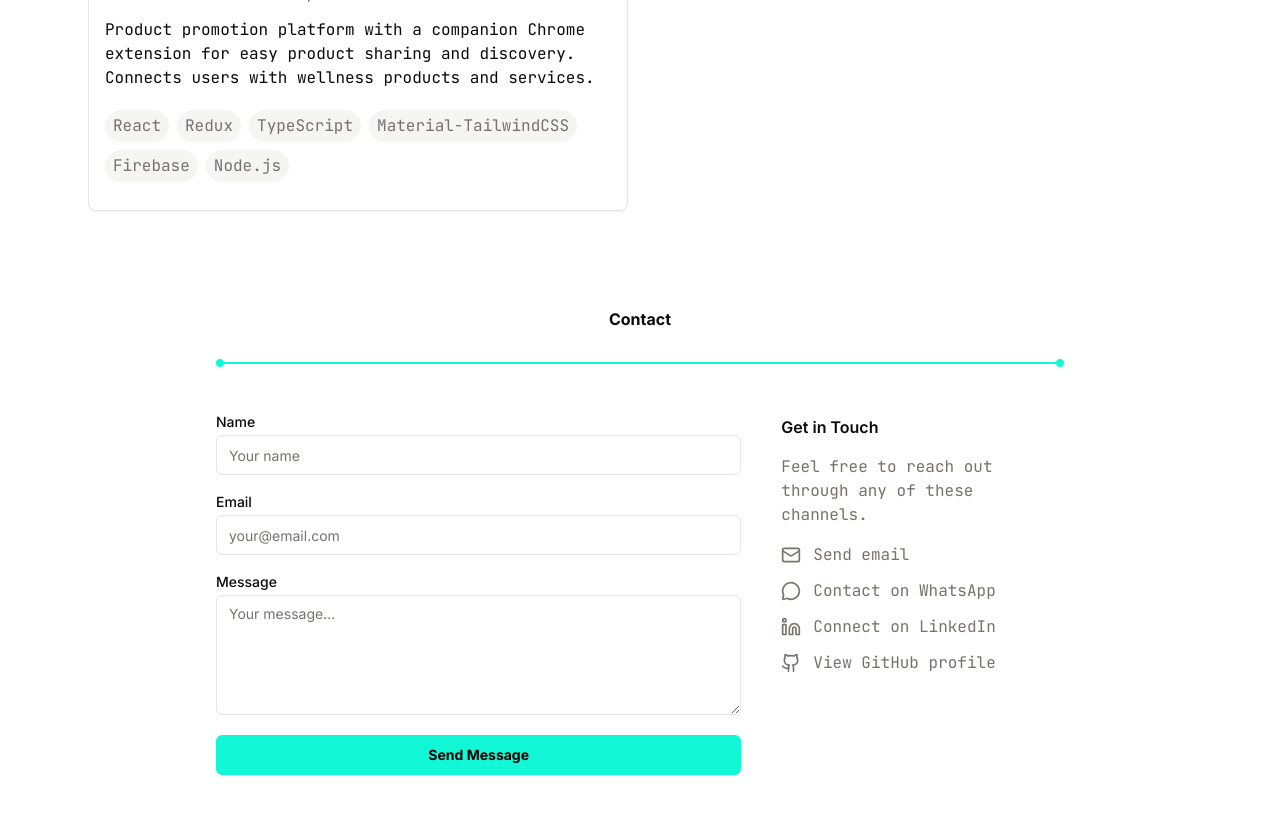
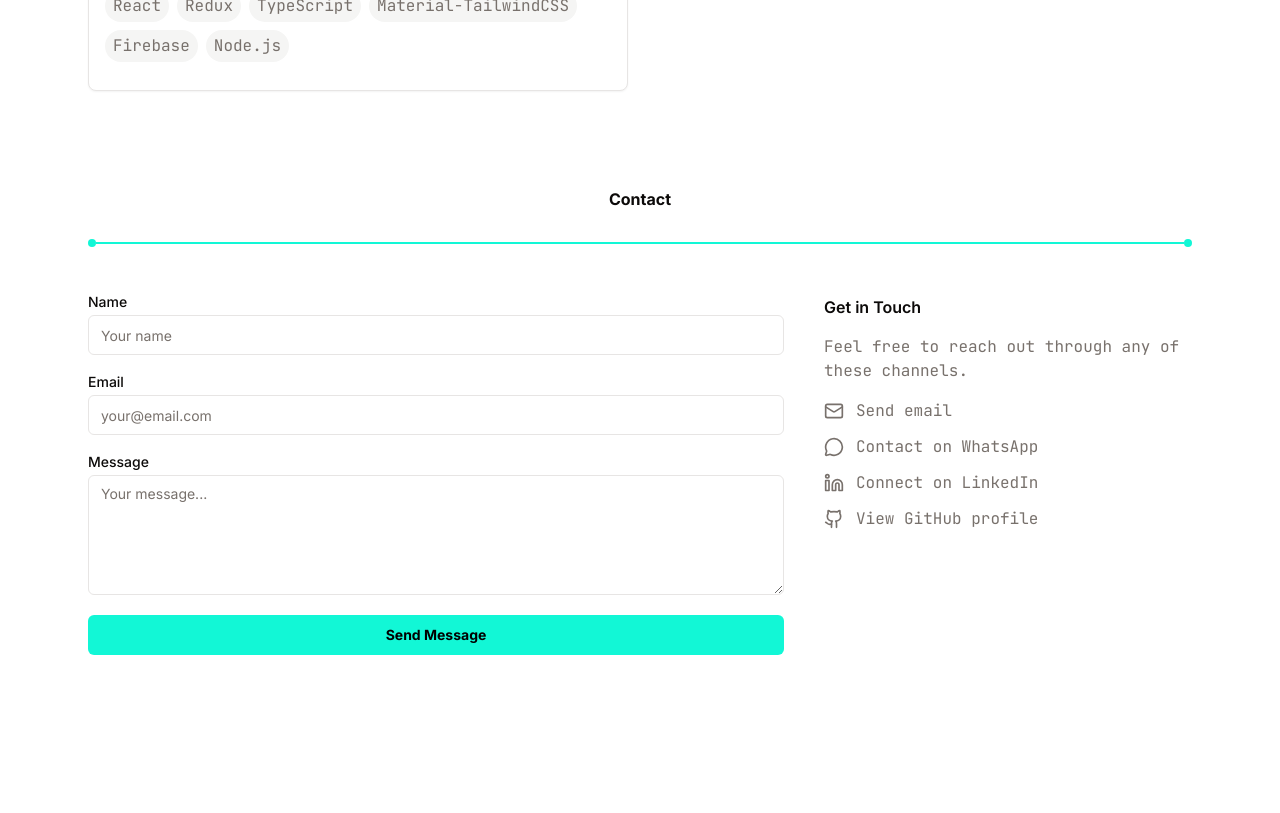
Before and after one commit to Mujeeb4582/Portfolio-1.1, a Next.js app: page / in a window 1280 px wide. Shown: the part 5860-6673 px from the top of the page. After the commit the page ends 6563 px from the top, so only its background shows below. Built offline with nearby package versions, Linux system fonts and the light colour scheme.

Commit message:
style: increase max-width of contact and experience sections for better layout

```diff
--- a/app/ui/homepage/contactSection.tsx
+++ b/app/ui/homepage/contactSection.tsx
@@ -83,7 +83,7 @@ export default function ContactSection() {
     <section
       id="contact"
       aria-labelledby="contact-heading"
-      className="w-full max-w-4xl px-6 py-12"
+      className="w-full max-w-6xl px-6 py-12"
     >
       <AnimateIn>
         <div className="mb-12 flex flex-col items-center gap-3 text-center">
--- a/app/ui/homepage/experienceSection.tsx
+++ b/app/ui/homepage/experienceSection.tsx
@@ -10,7 +10,7 @@ export default function ExperienceSection() {
     <section
       id="experience"
       aria-labelledby="experience-heading"
-      className="w-full max-w-4xl px-6 py-12"
+      className="w-full max-w-6xl px-6 py-12"
     >
       {/* Section heading */}
       <AnimateIn>
```
